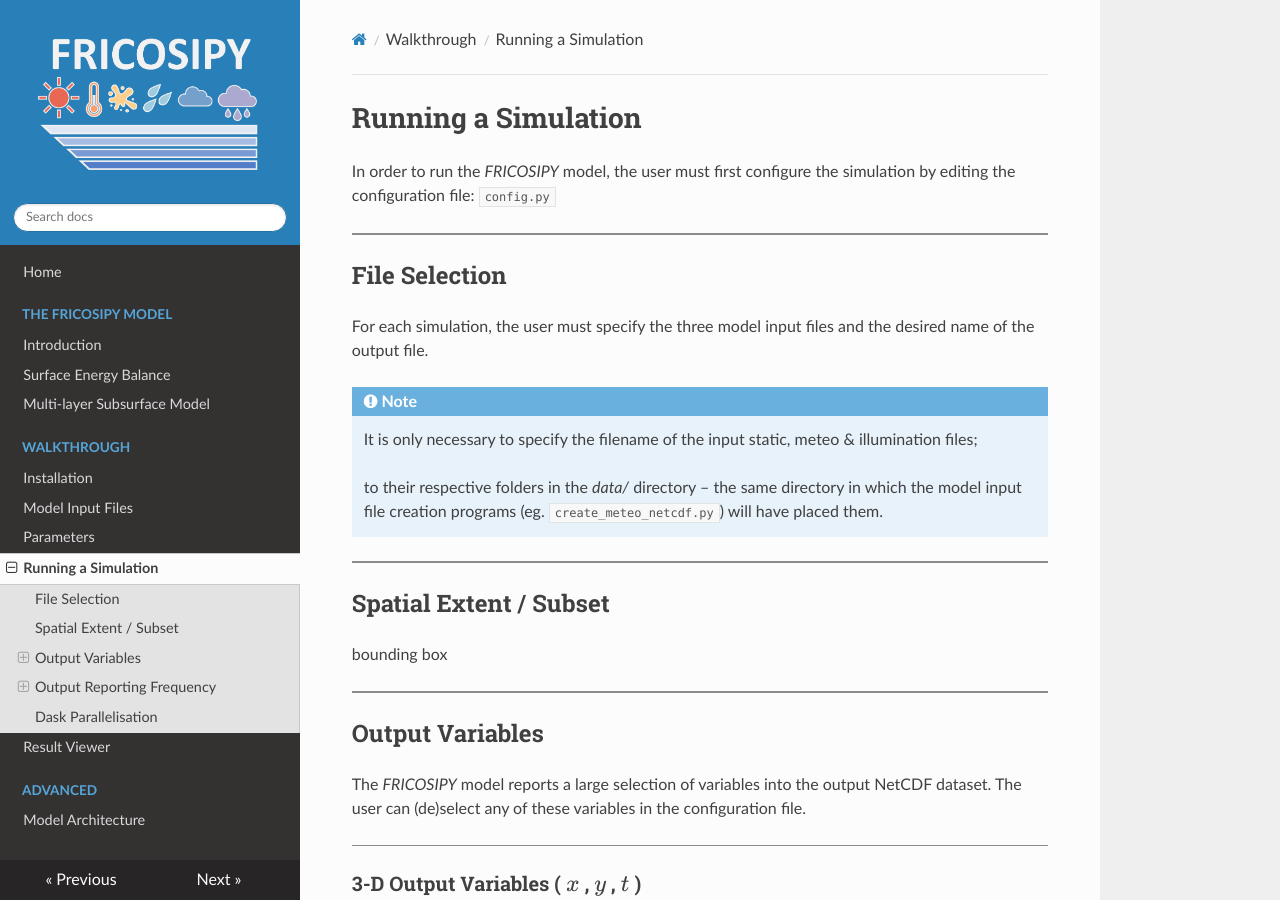
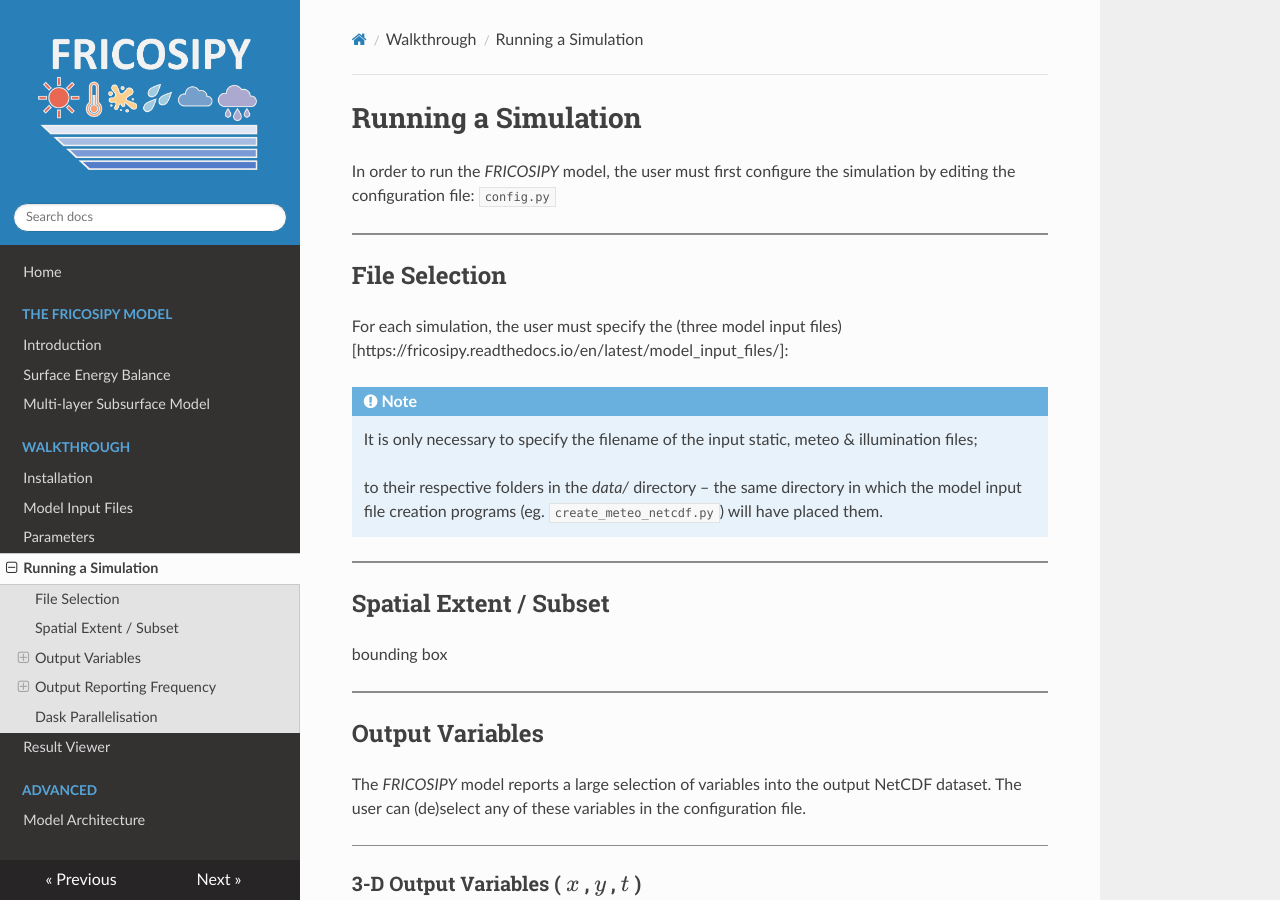
Before and after one commit to MarcusGastaldello/FRICOSIPY, an MkDocs documentation site: the page built from docs/running_a_simulation.md, in a window 1280 px wide and 900 px high. Built offline with MkDocs 1.6.1, drawn with Linux system fonts in a browser that asks for light colours.

Commit message:
Update running_a_simulation.md

```diff
--- a/docs/running_a_simulation.md
+++ b/docs/running_a_simulation.md
@@ -11,7 +11,8 @@
 
 ## File Selection
 
-For each simulation, the user must specify the three model input files and the desired name of the output file.
+For each simulation, the user must specify the (three model input files)[https://fricosipy.readthedocs.io/en/latest/model_input_files/]:
+
 
 !!! note
     It is only necessary to specify the filename of the input static, meteo & illumination files;
```
